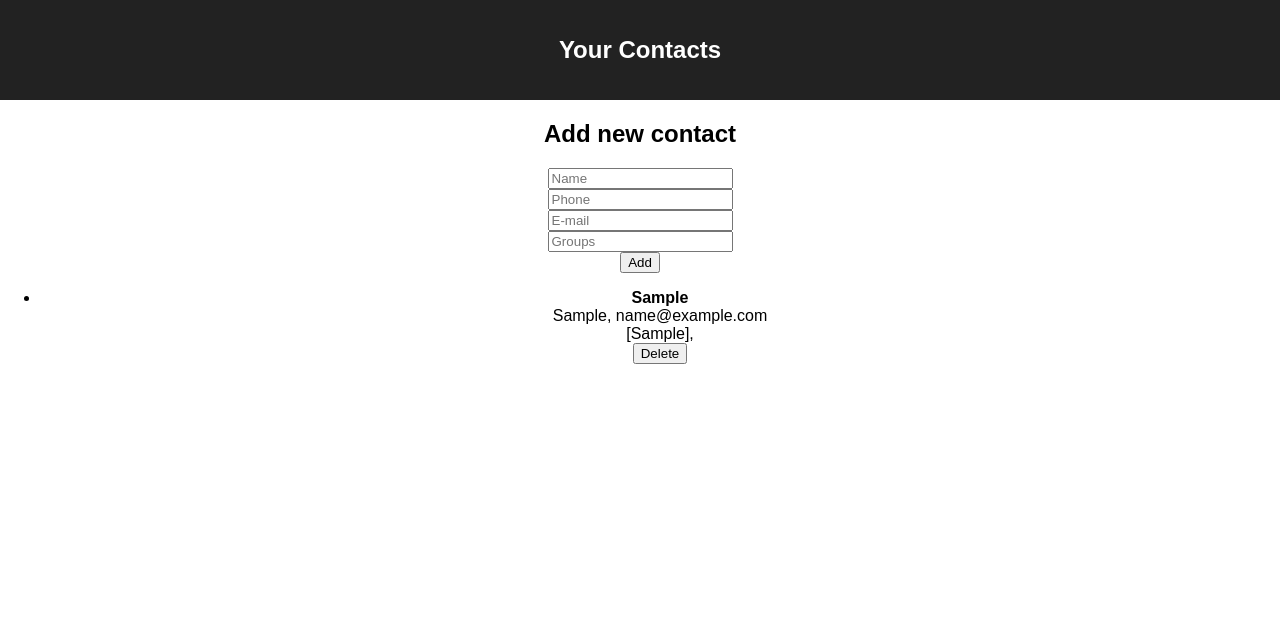
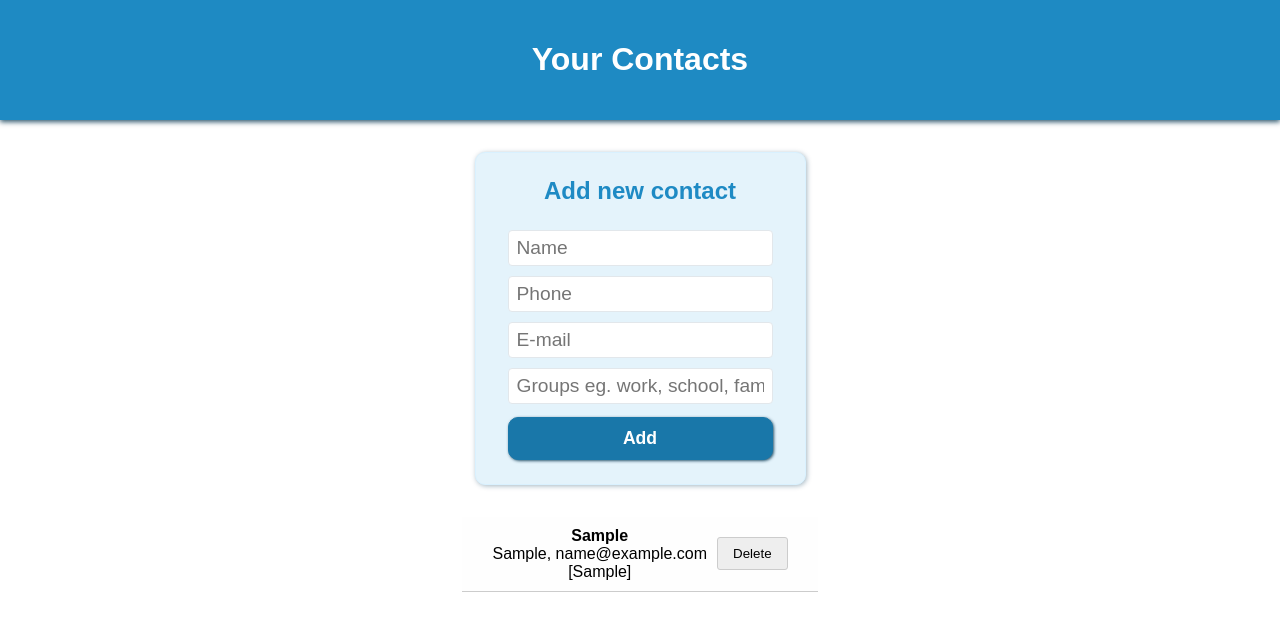
Before and after one commit to ewkaK/react-app-contact-list, a React (Create React App) app: page / in a window 1280 px wide. Both pictures are taken after typing "Sample", "Sample", "name@example.com", "Sample" into the empty fields and a click on the button "Add". Shown: the top 618 px of the page. Built offline with nearby package versions, Linux system fonts and the light colour scheme.

Commit message:
some css

```diff
--- a/package.json
+++ b/package.json
@@ -5,7 +5,8 @@
   "dependencies": {
     "react": "^16.3.2",
     "react-dom": "^16.3.2",
-    "react-scripts": "1.1.4"
+    "react-scripts": "1.1.4",
+    "yarn": "^1.6.0"
   },
   "scripts": {
     "start": "react-scripts start",
--- a/src/App.css
+++ b/src/App.css
@@ -3,14 +3,17 @@
 }
 
 .App-header {
-  background-color: #222;
+  background-color: #1e8ac3;
   /*height: 150px;*/
   padding: 20px;
   color: white;
+  box-shadow: 0 2px 5px #00334ed1;
 }
 
-.App-title {
+h2.App-title {
   font-size: 1.5em;
+  color: #1e8ac4;
+  margin-top: 0;
 }
 
 .App-intro {
@@ -21,3 +24,69 @@
   from { transform: rotate(0deg); }
   to { transform: rotate(360deg); }
 }
+.add-new{
+  width: fit-content;
+  padding: 1.5rem 2rem;
+  margin: 2rem auto;
+  border: 1px solid #d9f1ff;
+  border-radius: 10px;
+  background: #e4f3fb;
+  box-shadow: 1px 1px 5px #0037565c;
+  box-sizing: border-box;
+}
+
+input{
+  padding: 6px 8px;
+  margin: 5px 0;
+  border: 1px solid #e2e7eb;
+  border-radius: 4px;
+  font-size: 1.2em;
+}
+
+.add-new button{
+  width: 100%;
+  background: #1e8ac4;
+  color: #fff;
+  border: 1px solid #1977a9;
+  border-radius: 10px;
+  padding: 10px 0;
+  margin-top: 8px;
+  font-size: 1.1em;
+  font-weight: bold;
+}
+.add-new button:hover,
+.add-new button:focus {
+  background: #1977a9;
+  box-shadow: 1px 1px 3px #00334ed1;
+}
+
+.all-contacts{
+  width: fit-content;
+  margin: 20px auto;
+}
+
+ul{
+  list-style: none;
+  padding: 0px;
+}
+li{
+  background: #fefefe;
+  border-bottom: 1px solid #ccc;
+  border-bottom: 1px solid #ccc;
+  display: flex;
+  align-items: center;
+  justify-content: space-between;
+  padding: 0 30px;
+}
+
+li > div{
+  padding: 10px;
+  padding-left: 0;
+}
+
+li > button{
+  background: #eee;
+  border: 1px solid #ccc;
+  border-radius: 3px;
+  padding: 8px 15px;
+}
--- a/src/ContactView.js
+++ b/src/ContactView.js
@@ -60,13 +60,15 @@ class ContactView extends Component {
               name = "name"
               value = {this.state.name}
               onChange = {this.handleChange}
-              placeholder = "Name" />
+              placeholder = "Name"
+              required />
             <br />
             <input
               name="phone"
               value = {this.state.phone}
               onChange = {this.handleChange}
-              placeholder="Phone" />
+              placeholder="Phone"
+              required />
             <br />
             <input
               name="email"
@@ -78,7 +80,7 @@ class ContactView extends Component {
               name="groups"
               value = {this.state.groups}
               onChange = {this.handleChange}
-              placeholder="Groups" />
+              placeholder="Groups eg. work, school, family" />
             <br />
             <button>Add</button>
           </form>
@@ -98,17 +100,14 @@ class ContactView extends Component {
                        : contact.groups.split(' ').map(
                          group => (
                            (group[group.length-1] === ',') ? ('[' + group.slice(0, -1) + '], ')
-                             : ('[' + group + '], ')
+                             : ('[' + group + '] ')
                          )
                        )
                      }
                    </div>
-
-                   <div>
-                     <button onClick={() => this.removeContact(contact.id)}>
-                       Delete
-                     </button>
-                   </div>
+                   <button onClick={() => this.removeContact(contact.id)}>
+                     Delete
+                   </button>
                  </li>
                )
              )
```
Also changed, not shown: 1 other file (tests, documents, lock files or other folders).
